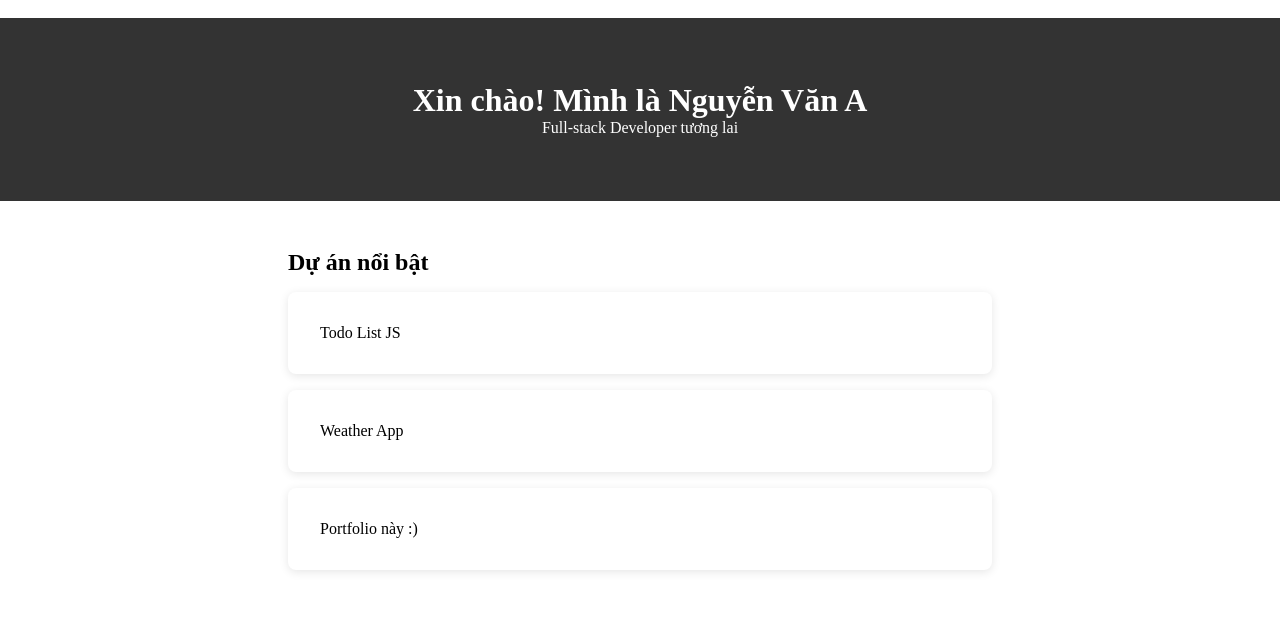
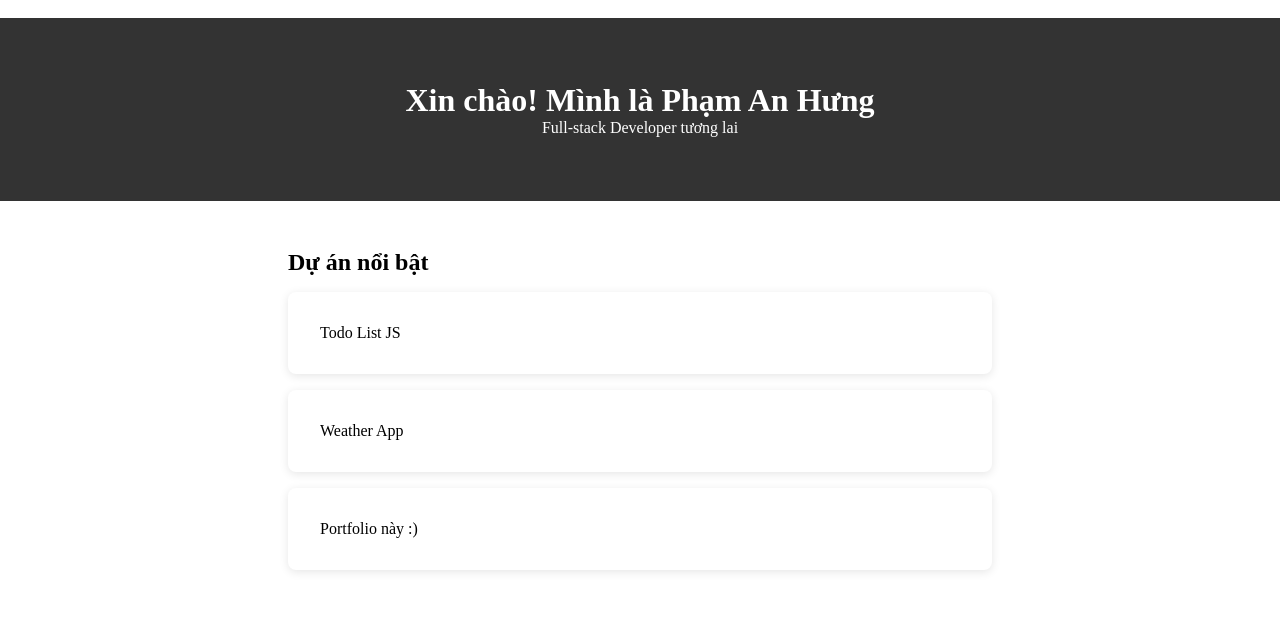
Before and after one commit to luluca-uwu/my-portfolio, a plain HTML site: page index.html in a window 1280 px wide. Drawn offline with Linux system fonts and the light colour scheme.

Commit message:
Update index.html

```diff
--- a/index.html
+++ b/index.html
@@ -15,8 +15,7 @@
     </nav>
 
     <header>
-        <h1>Xin chào! Mình là Nguyễn Văn
-A</h1>
+        <h1>Xin chào! Mình là Phạm An Hưng</h1>
         <p>Full-stack Developer tương
 lai</p>
     </header>
```
